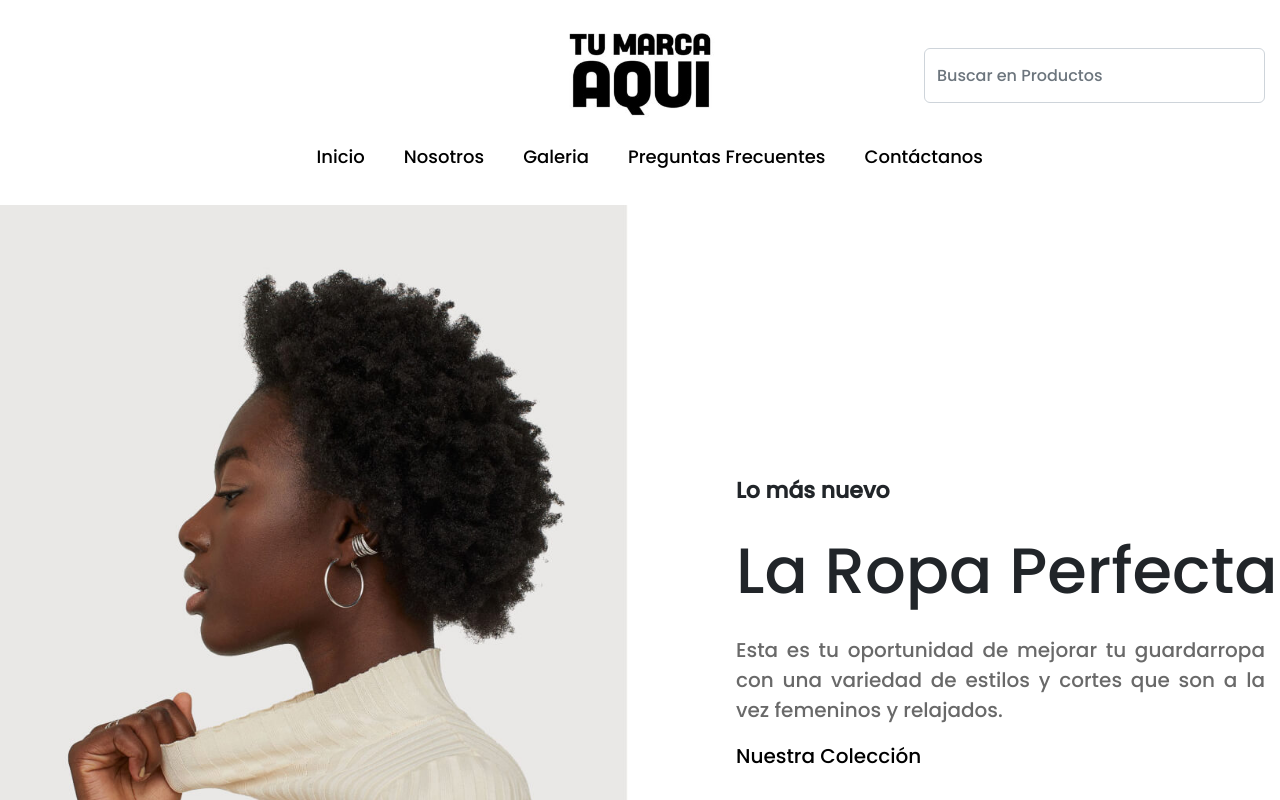
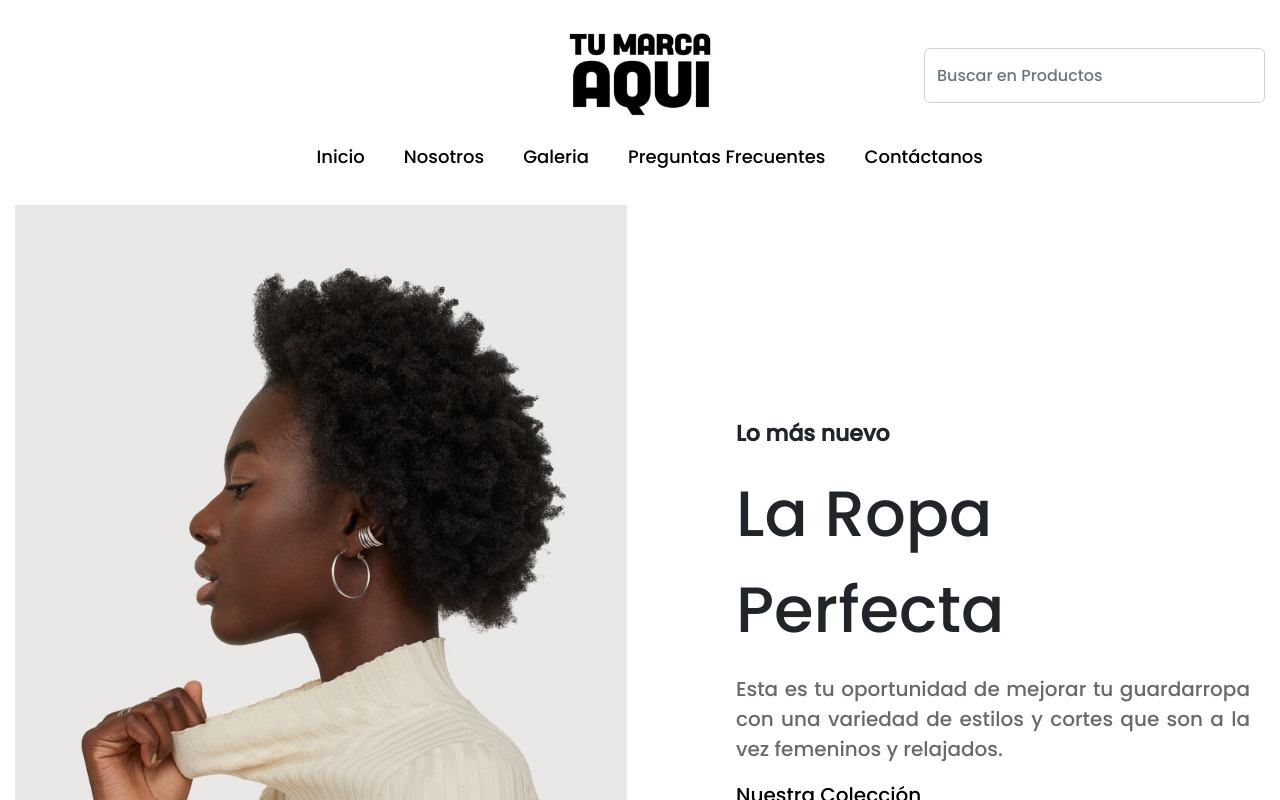
Before and after one commit to RodolfoAlarcon/CuadrosReact, a React (Vite) app: page / in a window 1280 px wide. Shown: the top 800 px of the page. Built offline with nearby package versions, Linux system fonts and the light colour scheme; no server answers; the database is empty.

Commit message:
listo
inicio padding x en 0 se elimino

```diff
--- a/src/cuadros/pages/Inicio.jsx
+++ b/src/cuadros/pages/Inicio.jsx
@@ -21,7 +21,7 @@ export const Inicio = () => {
 
   return (
     <>
-      <div className="container-fluid mx-auto px-0 mt-xl-4 mt-sm-0">
+      <div className="container-fluid mx-auto mt-xl-4 mt-sm-0">
         <div className="row d-flex align-items-center justify-content-start">
           <div className="col-md-6">
             <img
```
